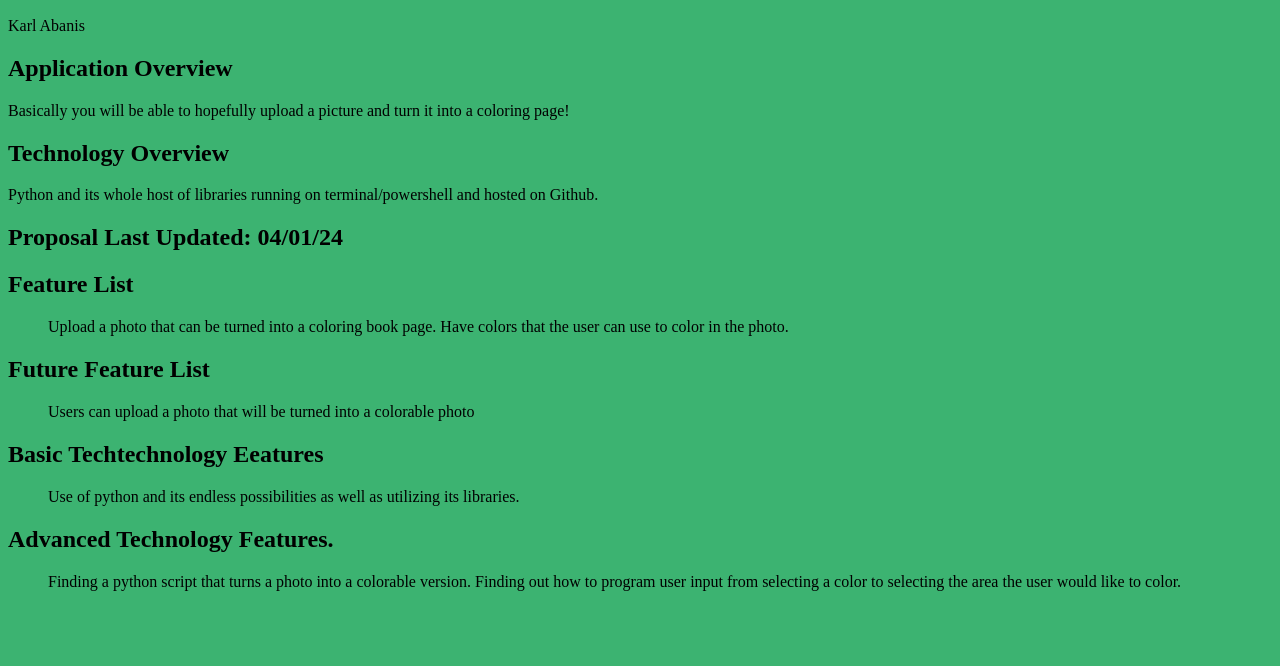
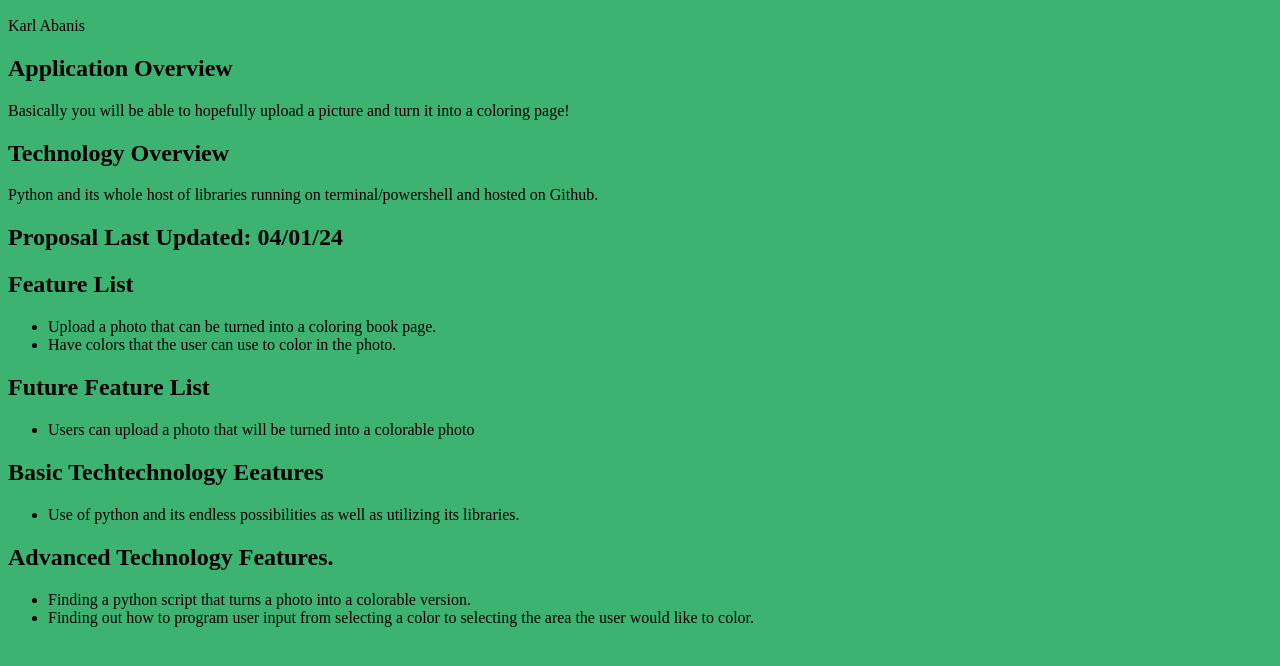
Before and after one commit to goldenkarell/class-project-proposal, a plain HTML site: page index.html in a window 1280 px wide. Shown: the part 110-776 px from the top of the page. Drawn offline with Linux system fonts and the light colour scheme.

Commit message:
Update index.html

```diff
--- a/index.html
+++ b/index.html
@@ -19,21 +19,21 @@
   <h2>Proposal Last Updated: 04/01/24</h2>
   <h2>Feature List</h2>
   <ul>
-    <ls>Upload a photo that can be turned into a coloring book page.</ls>
-    <ls>Have colors that the user can use to color in the photo.</ls>
+    <li>Upload a photo that can be turned into a coloring book page.</li>
+    <li>Have colors that the user can use to color in the photo.</li>
   </ul>
   <h2>Future Feature List</h2>
   <ul>
-    <ls>Users can upload a photo that will be turned into a colorable photo</ls>
+    <li>Users can upload a photo that will be turned into a colorable photo</li>
   </ul>
   <h2>Basic Techtechnology Eeatures</h2>
   <ul>
-    <ls>Use of python and its endless possibilities as well as utilizing its libraries.</ls>
+    <li>Use of python and its endless possibilities as well as utilizing its libraries.</li>
   </ul>
   <h2>Advanced Technology Features.</h2>
   <ul>
-    <ls>Finding a python script that turns a photo into a colorable version.</ls>
-    <ls>Finding out how to program user input from selecting a color to selecting the area
-    the user would like to color.</ls>
+    <li>Finding a python script that turns a photo into a colorable version.</li>
+    <li>Finding out how to program user input from selecting a color to selecting the area
+    the user would like to color.</li>
   </ul>
 </body>
```
